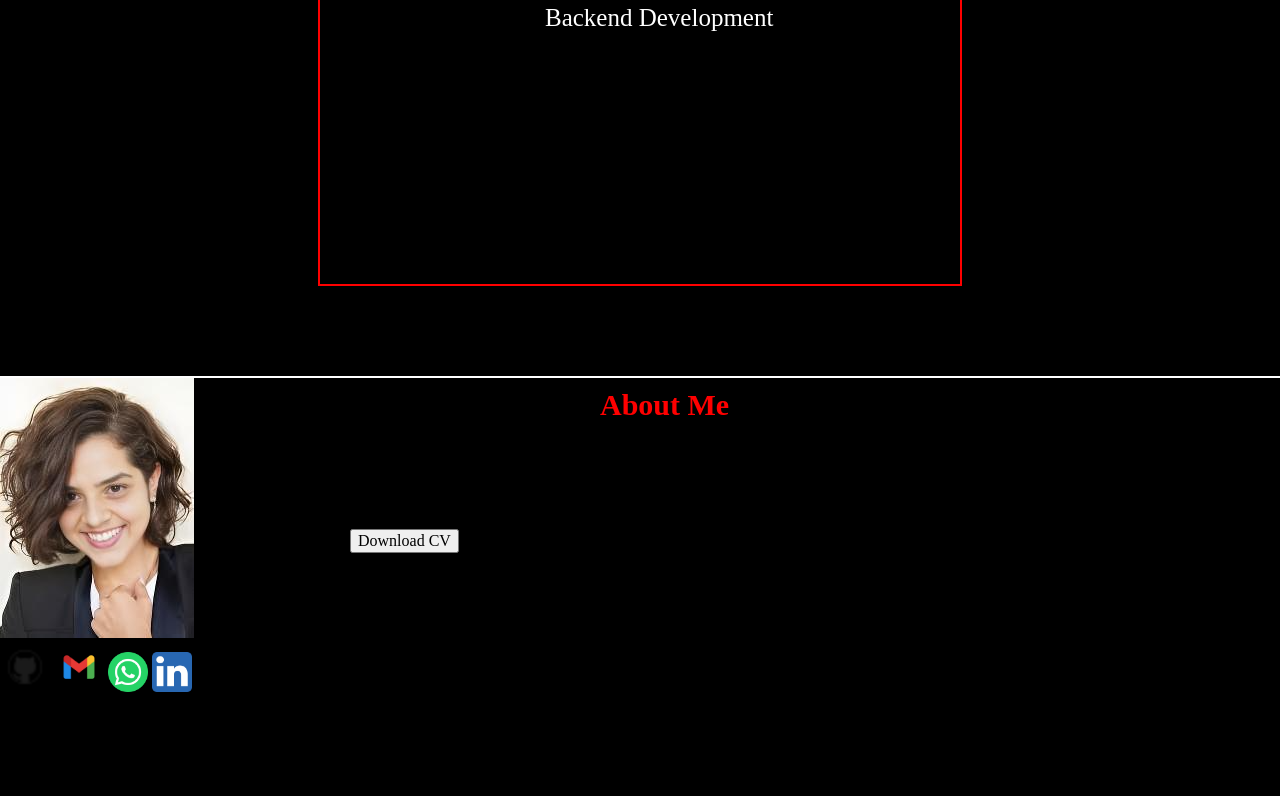
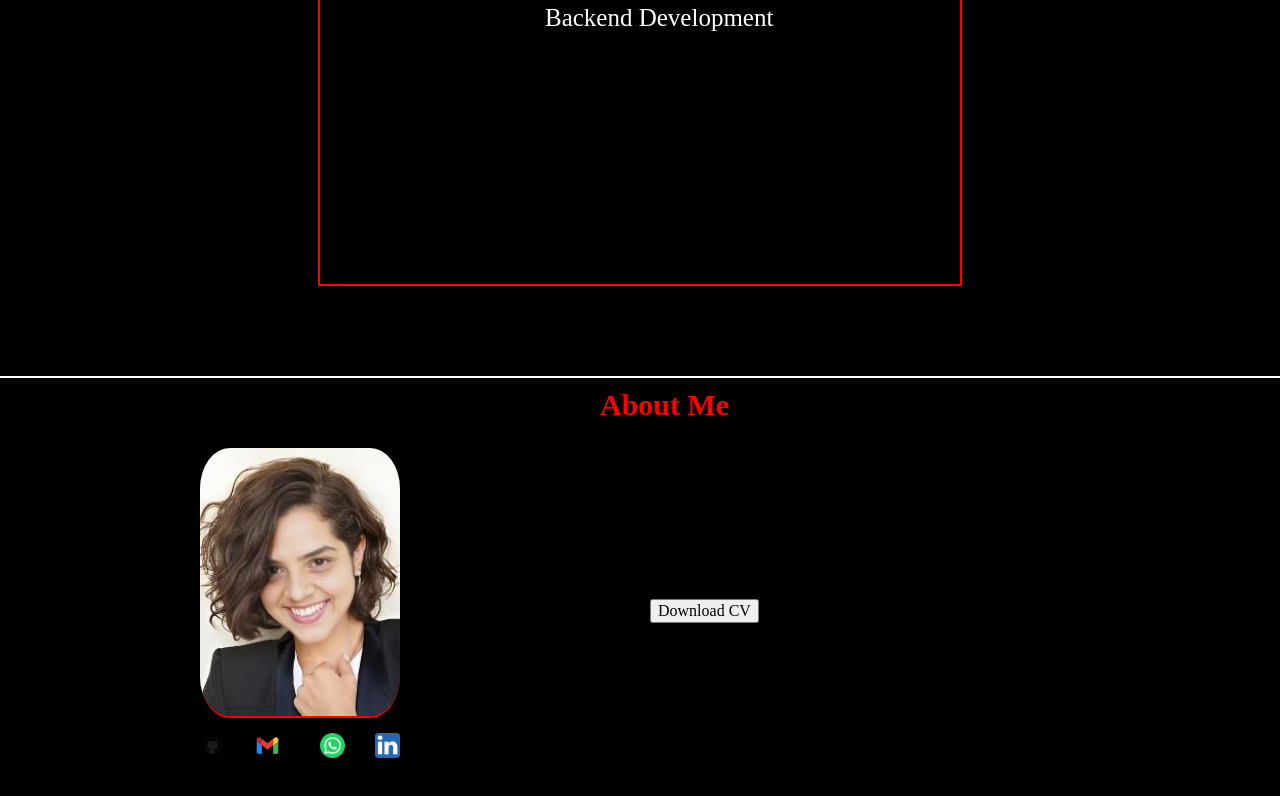
Before and after one commit to Dev-Dolawatta/myPortfolio, a plain HTML site: page index.html in a window 1280 px wide. Shown: the part 476-1272 px from the top of the page. Drawn offline with Linux system fonts and the light colour scheme.

Commit message:
position about section  column 1

```diff
--- a/style.css
+++ b/style.css
@@ -401,8 +401,50 @@
 /*-----------------------------------------------------------------------------*/
 /*applying grid*/
 #subSection{
-    width:700px;
+    width:900px;
     display: grid;
     grid-template-columns: repeat(2,1fr);
-
+    /*border: antiquewhite 2px solid;*/
+    position: absolute;
+    top:70px;
+    left:200px;
 }
+/*column 1*/
+#column1{
+    width: 200px;
+    position: relative;
+    height: 325px;
+}
+#myBigImg{
+    width: 200px;
+    border-bottom: red 2px solid;
+    border-radius: 15%;
+}
+#git{
+    width: 25px;
+    height: 25px;
+    position: absolute;
+    bottom: 15px;
+    left: 0;
+}
+#mail{
+   width: 35px;
+    height: 35px;
+    position: absolute;
+    bottom: 10px;
+    left: 50px;
+}
+#whsp{
+    width: 25px;
+    height: 25px;
+    position: absolute;
+    bottom: 15px;
+    left: 120px;
+}
+#lnk{
+    width: 25px;
+    height: 25px;
+    position: absolute;
+    bottom: 15px;
+    right:0
+}
```
